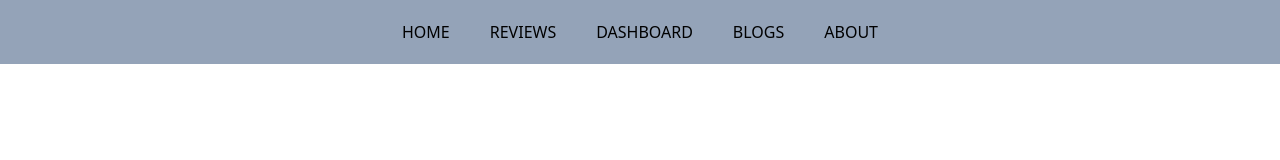
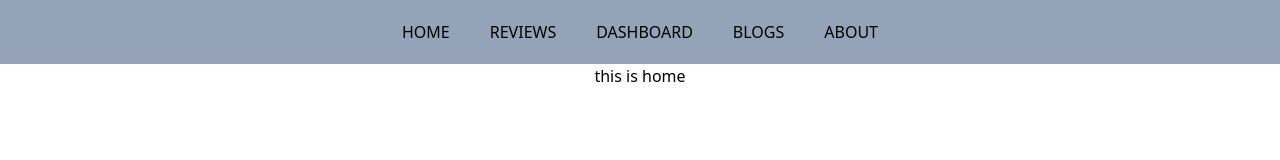
Before and after one commit to AbdMamun1999/product-analysis, a React (Create React App) app: page / in a window 1280 px wide. Shown: the top 160 px of the page. Built offline with nearby package versions, Linux system fonts and the light colour scheme.

Commit message:
create home component

```diff
--- a/src/App.js
+++ b/src/App.js
@@ -1,10 +1,15 @@
+import { Route, Routes } from 'react-router-dom';
 import './App.css';
-import Header from './Header/Header';
+import Header from './component/Header/Header';
+import Home from './component/Home/Home';
 
 function App() {
   return (
     <div className="App">
      <Header></Header>
+     <Routes>
+       <Route path='/' element={<Home></Home>}></Route>
+     </Routes>
     </div>
   );
 }
--- a/src/Header/Header.js
+++ b/src/component/Header/Header.js
@@ -7,7 +7,7 @@ const Header = () => {
             <nav className='list-none flex justify-center test-center bg-slate-400'>
                 <ul className='flex'>
                     <li className='p-5'>
-                        <Link to='/home'>HOME</Link>
+                        <Link to='/'>HOME</Link>
                     </li>
                     <li className='p-5'>
                         <Link to='/reviews'>REVIEWS</Link>
--- /dev/null
+++ b/src/component/Home/Home.js
@@ -0,0 +1,11 @@
+import React from 'react';
+
+const Home = () => {
+    return (
+        <div>
+            <h3>this is home</h3>
+        </div>
+    );
+};
+
+export default Home;    <h3>this is home</h3>
```
